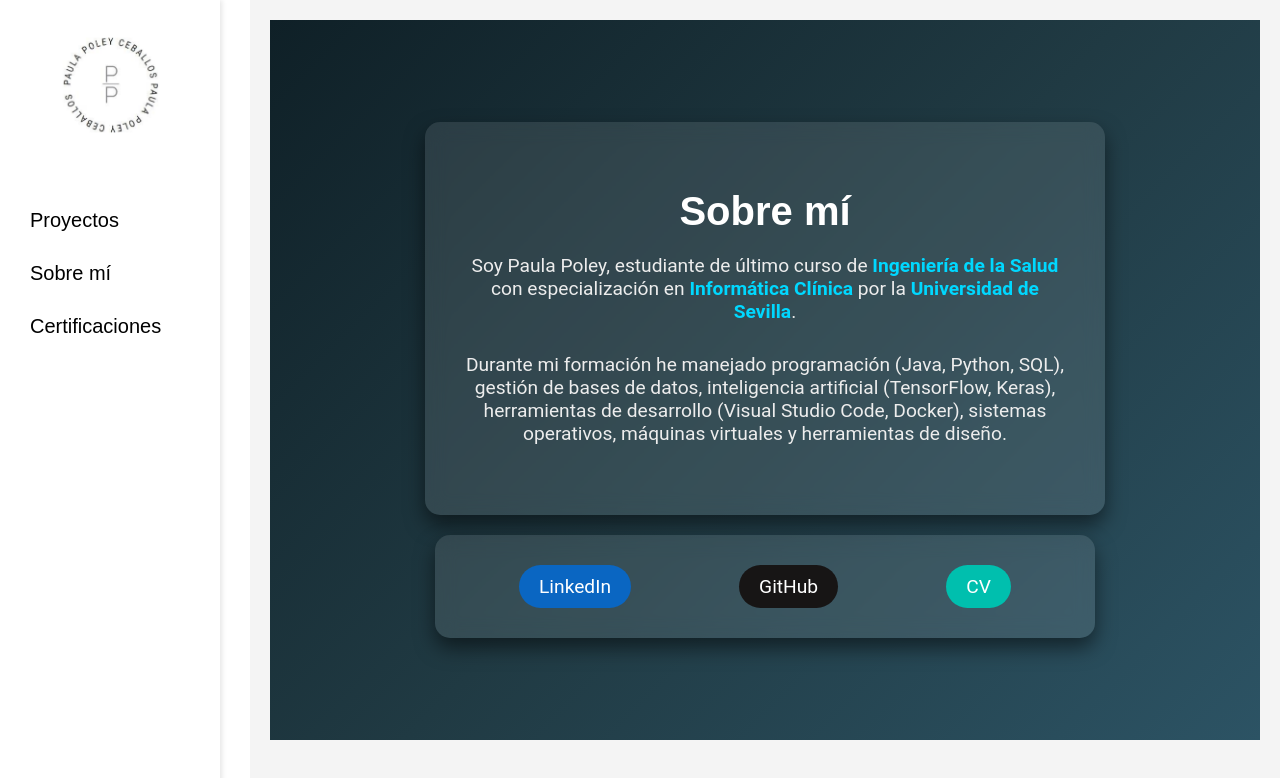
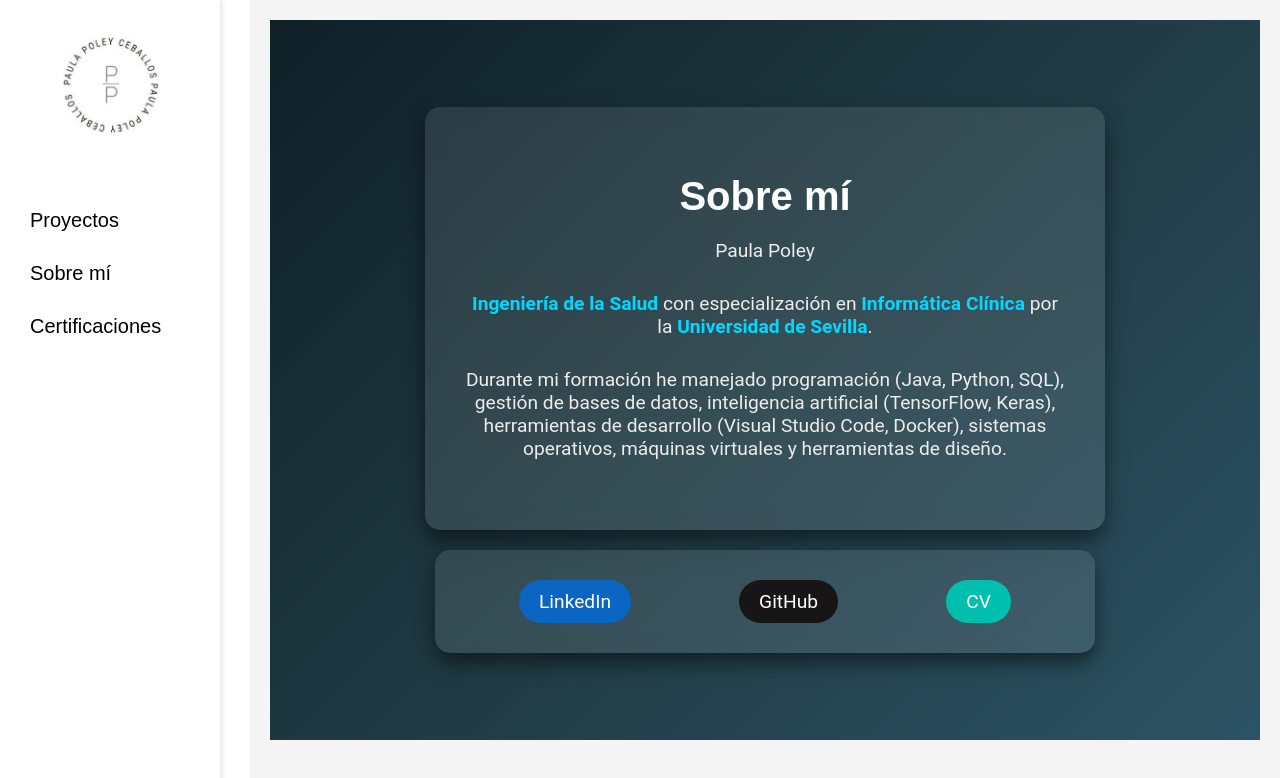
Before and after one commit to paulapoley/portfoliopaulapoley, a React (Create React App) app: page /sobre-mi in a window 1280 px wide. Shown: the top 778 px of the page. Built offline with nearby package versions, Linux system fonts and the light colour scheme.

Commit message:
Update About.jsx

```diff
--- a/src/pages/About.jsx
+++ b/src/pages/About.jsx
@@ -7,7 +7,10 @@ const About = () => {
       <div className="about-content">
         <h1 className="about-title">Sobre mí</h1>
         <p className="about-text">
-          Soy Paula Poley, estudiante de último curso de <span className="highlight">Ingeniería de la Salud</span> con especialización en <span className="highlight">Informática Clínica</span> por la <span className="highlight">Universidad de Sevilla</span>.
+          Paula Poley
+        </p>
+        <p className="about-text">
+          <span className="highlight">Ingeniería de la Salud</span> con especialización en <span className="highlight">Informática Clínica</span> por la <span className="highlight">Universidad de Sevilla</span>.
         </p>
         <p className="about-text">
           Durante mi formación he manejado programación (Java, Python, SQL), gestión de bases de datos, inteligencia artificial (TensorFlow, Keras), herramientas de desarrollo (Visual Studio Code, Docker), sistemas operativos, máquinas virtuales y herramientas de diseño.
```
